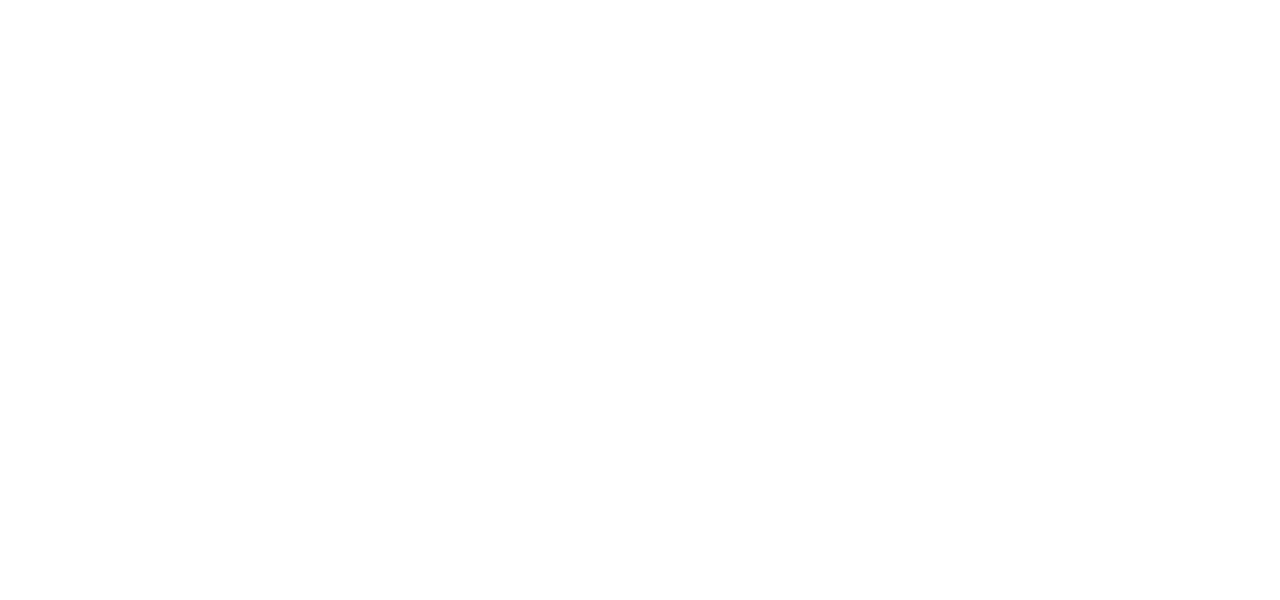
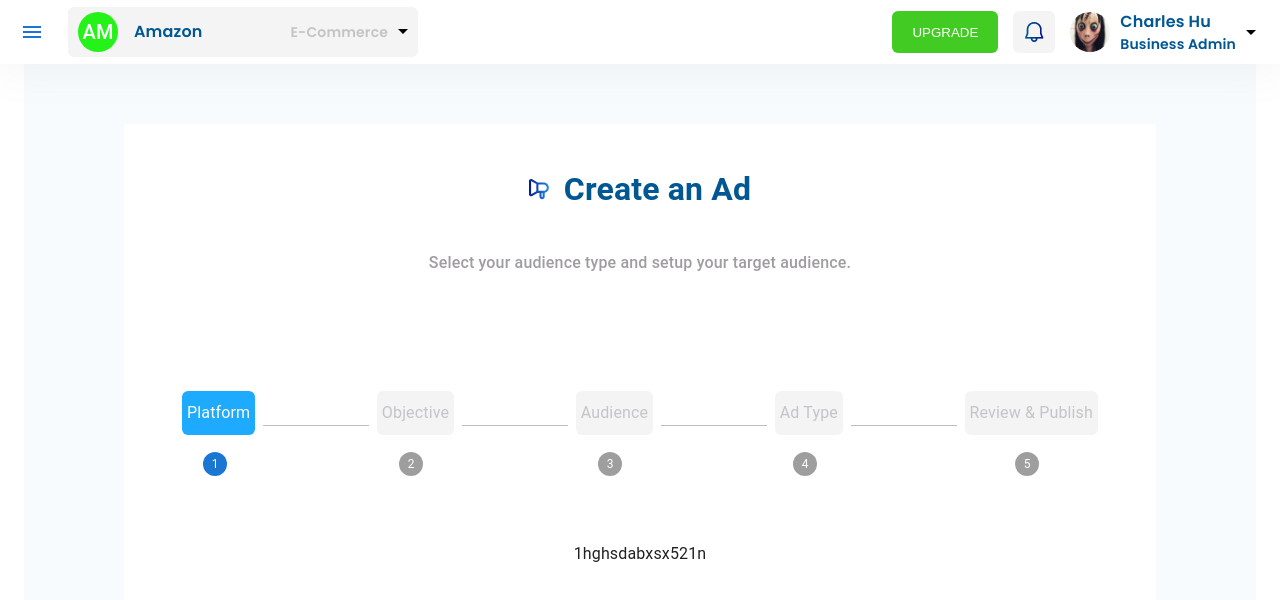
Before and after one commit to Arthur7711/social-media-advertisement-platform, a React (Create React App) app: page /createadd in a window 1280 px wide. Shown: the top 600 px of the page. Built offline with nearby package versions, Linux system fonts and the light colour scheme.

Commit message:
feat:(create stepper)

```diff
--- a/src/App.js
+++ b/src/App.js
@@ -9,8 +9,8 @@
 import Businesses from './pages/businesses/Businesses'
 import Accounts from './pages/accounts/Accounts'
 import Introduction from './pages/introduction/Introduction'
-import Textgenerator from './pages/textGenerator/TextGenerator'
 import Settings from "./pages/settings/Settings";
+import Createadd from "./pages/createAdd/CreateAdd";
 
 function App() {
   return (
@@ -25,8 +25,8 @@
       <Route exact path="/businesses" component={Businesses} />
       <Route exact path="/accounts" component={Accounts} />
       <Route exact path="/introduction" component={Introduction} />
-      {/* <Route exact path="/textgenerator" component={Textgenerator} /> */}
       <Route exact path="/settings" component={Settings} />
+      <Route exact path="/createadd" component={Createadd} />
     </BrowserRouter>
   );
 }
--- /dev/null
+++ b/src/components/userComp/CreateStepper.js
@@ -0,0 +1,56 @@
+import * as React from "react";
+import Box from "@mui/material/Box";
+import Stepper from "@mui/material/Stepper";
+import Step from "@mui/material/Step";
+import StepButton from "@mui/material/StepButton";
+
+const steps = [
+  "Platform",
+  "Objective",
+  "Audience",
+  "Ad Type",
+  "Review & Publish",
+];
+
+export default function CreateStepper({children,activeStep,setActiveStep}) {
+  const [completed, setCompleted] = React.useState({});
+
+  const handleStep = (step) => () => {
+    setActiveStep(step);
+  };
+
+  return (
+    <Box sx={{ width: "100%", marginTop: "100px" }}>
+      <Stepper nonLinear activeStep={activeStep}>
+        {steps.map((label, index) => (
+          <Step key={label} completed={completed[index]}>
+            <div style={{ cursor: "pointer" }} onClick={handleStep(index)}>
+              <p
+                style={{
+                  background: activeStep === index ? "#1DAAFF" : "#F4F4F4",
+                  borderRadius: 6,
+                  color: activeStep === index ? "#fff" : "#C4C4CA",
+                  padding: "10px 5px",
+                }}
+              >
+                {label}
+              </p>
+              <StepButton color="inherit"></StepButton>
+            </div>
+          </Step>
+        ))}
+      </Stepper>
+      <div
+        style={{
+          marginTop: 50,
+          display: "flex",
+          justifyContent: "center",
+          alignItems: "center",
+        }}
+      >
+        {activeStep + 1}
+        {children}
+      </div>
+    </Box>
+  );
+}
--- a/src/components/userComp/headerNav/HeaderNav.js
+++ b/src/components/userComp/headerNav/HeaderNav.js
@@ -459,7 +459,8 @@
           </IconButton>
         </DrawerHeader>
         <Divider />
-        <div
+
+        <div onClick={()=>history.push('/createadd')}
           style={{
             background:
               "linear-gradient(92.21deg, #005792 6.65%, #04118A 106.65%)",
@@ -487,6 +488,7 @@
             Create an AD
           </span>
         </div>
+
         <List>
           {navState.map((item, index) => (
             <NavLink to={`/${item.text.toLowerCase()}`}>
--- /dev/null
+++ b/src/pages/createAdd/CreateAdd.js
@@ -0,0 +1,58 @@
+import React from "react";
+import CreateStepper from "../../components/userComp/CreateStepper";
+import PersistentDrawerLeft from "../../components/userComp/headerNav/HeaderNav";
+import styles from "./CreateAdd.module.css";
+
+const Createadd = () => {
+  const [activeStep, setActiveStep] = React.useState(0);
+
+  return (
+    <PersistentDrawerLeft>
+      <div className={styles.create}>
+        <div className={styles.head}>
+          <svg
+            width="20"
+            height="21"
+            viewBox="0 0 20 21"
+            fill="none"
+            xmlns="http://www.w3.org/2000/svg"
+          >
+            <path
+              d="M3.1352 0.279364C1.73958 -0.519027 0.000305176 0.488916 0.000305176 2.09827V15.2518C0.000305176 16.8601 1.73853 17.8691 3.1352 17.0707L8.66107 13.9138H10.4779V17.581C10.4779 18.2757 10.7539 18.942 11.2451 19.4332C11.7363 19.9244 12.4026 20.2004 13.0973 20.2004C13.792 20.2004 14.4582 19.9244 14.9495 19.4332C15.4407 18.942 15.7167 18.2757 15.7167 17.581V13.8091C16.9859 13.5462 18.1126 12.8223 18.8793 11.7772C19.646 10.7321 19.9982 9.44 19.868 8.15042C19.7377 6.86084 19.1342 5.66527 18.174 4.79463C17.2138 3.92399 15.9651 3.44004 14.6689 3.43626H8.66107L3.1352 0.279364ZM9.43013 5.53178H14.6689C15.5026 5.53178 16.3021 5.86294 16.8915 6.45242C17.481 7.0419 17.8122 7.8414 17.8122 8.67505C17.8122 9.5087 17.481 10.3082 16.8915 10.8977C16.3021 11.4872 15.5026 11.8183 14.6689 11.8183H9.43013V5.53178ZM7.33461 12.2584L2.09582 15.2518V2.09827L7.33461 5.09172V12.2584ZM13.6212 13.9138V17.581C13.6212 17.7199 13.566 17.8532 13.4677 17.9514C13.3695 18.0497 13.2362 18.1049 13.0973 18.1049C12.9583 18.1049 12.8251 18.0497 12.7268 17.9514C12.6286 17.8532 12.5734 17.7199 12.5734 17.581V13.9138H13.6212Z"
+              fill="url(#paint0_linear_259_727)"
+            />
+            <defs>
+              <linearGradient
+                id="paint0_linear_259_727"
+                x1="25.2014"
+                y1="-3.59499"
+                x2="-0.767497"
+                y2="-4.23965"
+                gradientUnits="userSpaceOnUse"
+              >
+                <stop stop-color="#005792" stop-opacity="0.35" />
+                <stop stop-color="#005792" stop-opacity="0.4" />
+                <stop offset="0.0001" stop-color="#2FABFF" />
+                <stop offset="1" stop-color="#04118A" />
+              </linearGradient>
+            </defs>
+          </svg>
+          <h1>Create an Ad</h1>
+        </div>
+        <p className={styles.p}>
+          Select your audience type and setup your target audience.
+        </p>
+        <CreateStepper
+          activeStep={activeStep}
+          setActiveStep={(el) => {
+            setActiveStep(el);
+          }}
+        >
+          <p>hghsdabxsx521n</p>
+        </CreateStepper>
+      </div>
+    </PersistentDrawerLeft>
+  );
+};
+
+export default Createadd;
--- /dev/null
+++ b/src/pages/createAdd/CreateAdd.module.css
@@ -0,0 +1,15 @@
+.head {
+  display: flex;
+  justify-content: center;
+  align-items: center;
+}
+.head h1 {
+  color: #005792;
+  margin-left: 15px;
+}
+.create .p {
+  font-weight: 500;
+  font-size: 16px;
+  color: #a09da1;
+  text-align: center;
+}
```
Also changed, not shown: src/images/grom.svg (added).
